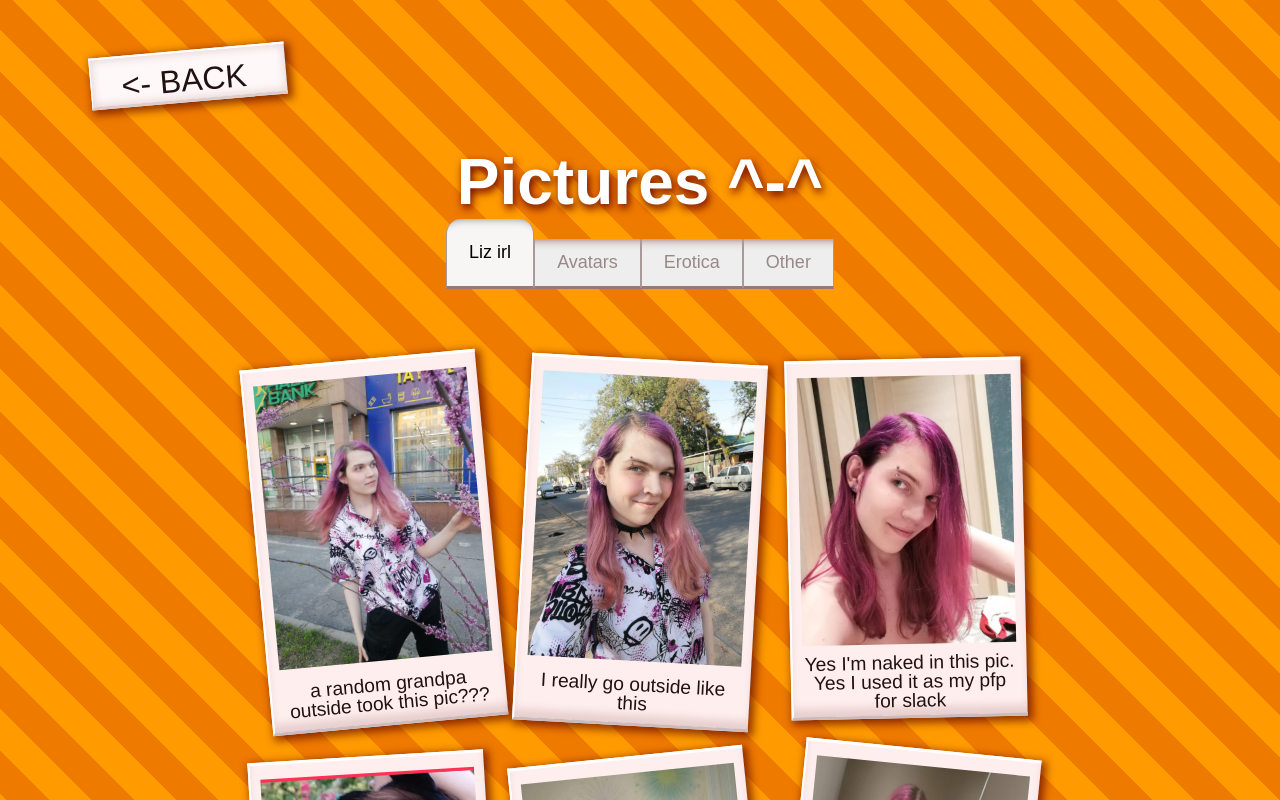
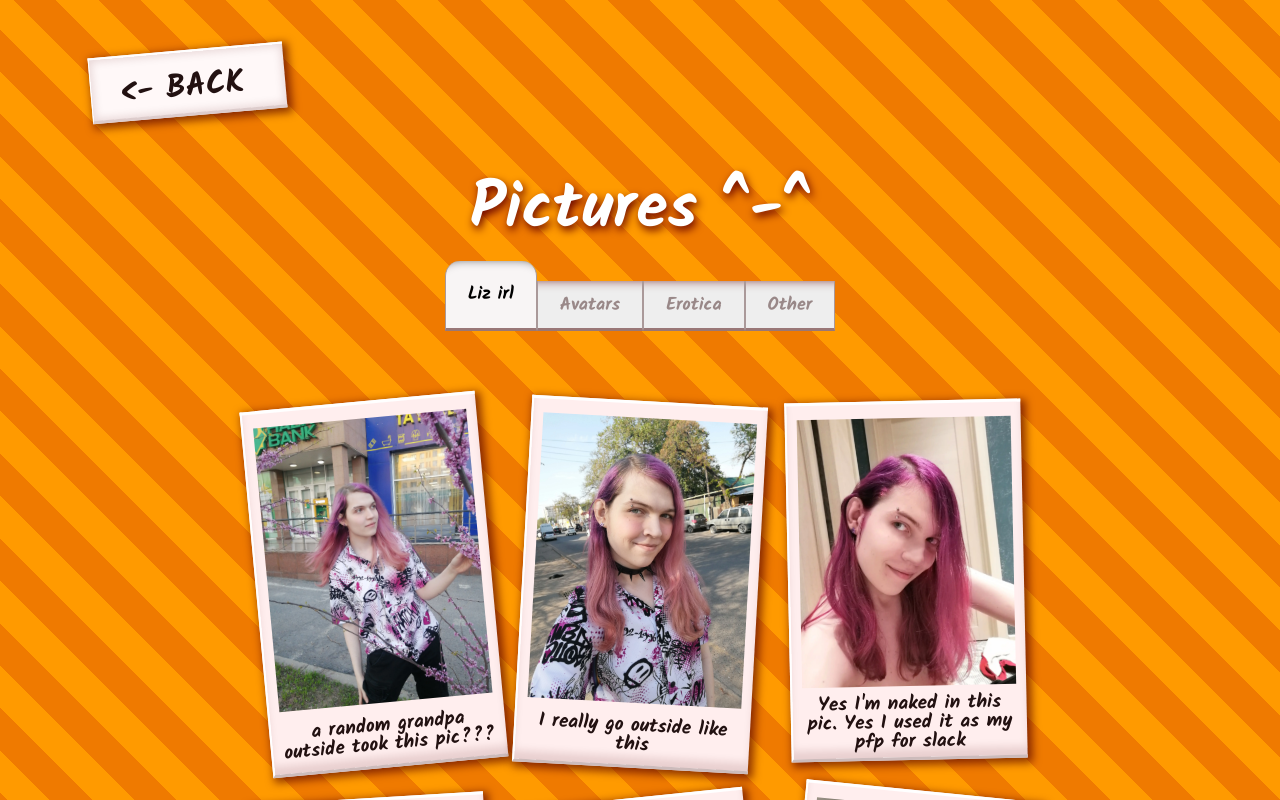
Before and after one commit to Liz-Lovelace/liz-homepage, a SvelteKit app: page /gallery in a window 1280 px wide. Shown: the top 800 px of the page. Built offline with nearby package versions, Linux system fonts and the light colour scheme.

Commit message:
fix font in gallery

```diff
--- a/src/routes/+page.svelte
+++ b/src/routes/+page.svelte
@@ -93,8 +93,6 @@
 </main>
 
 <style>
-  @import url("https://fonts.googleapis.com/css2?family=Kalam:wght@700&display=swap");
-
   @font-face {
     font-family: "alagard";
     font-style: normal;
--- a/src/routes/gallery/+page.svelte
+++ b/src/routes/gallery/+page.svelte
@@ -29,6 +29,8 @@
 </main>
 
 <style>
+  @import url("https://fonts.googleapis.com/css2?family=Kalam:wght@700&display=swap");
+
   :root {
     --horizontal-gap: 30px;
   }
```
